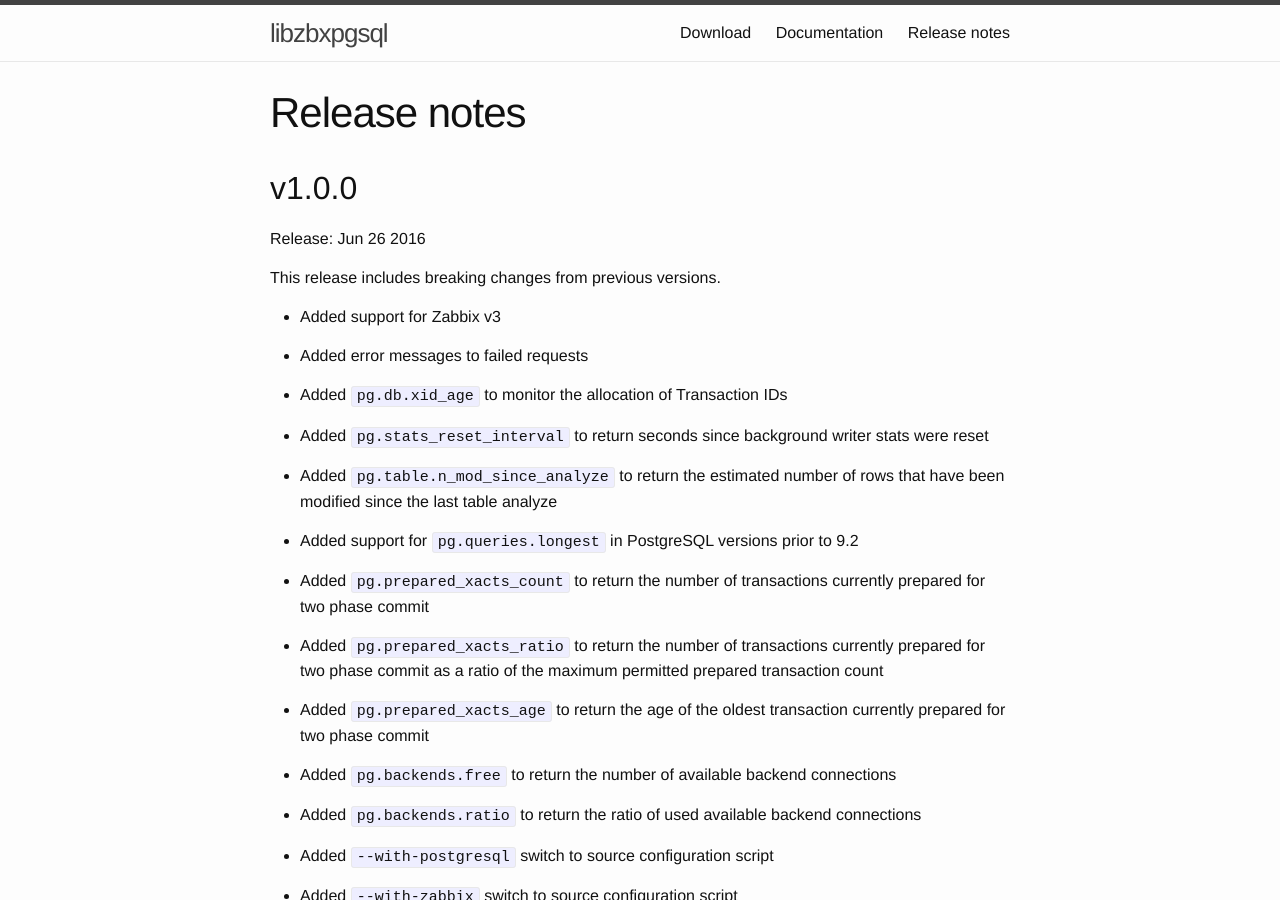
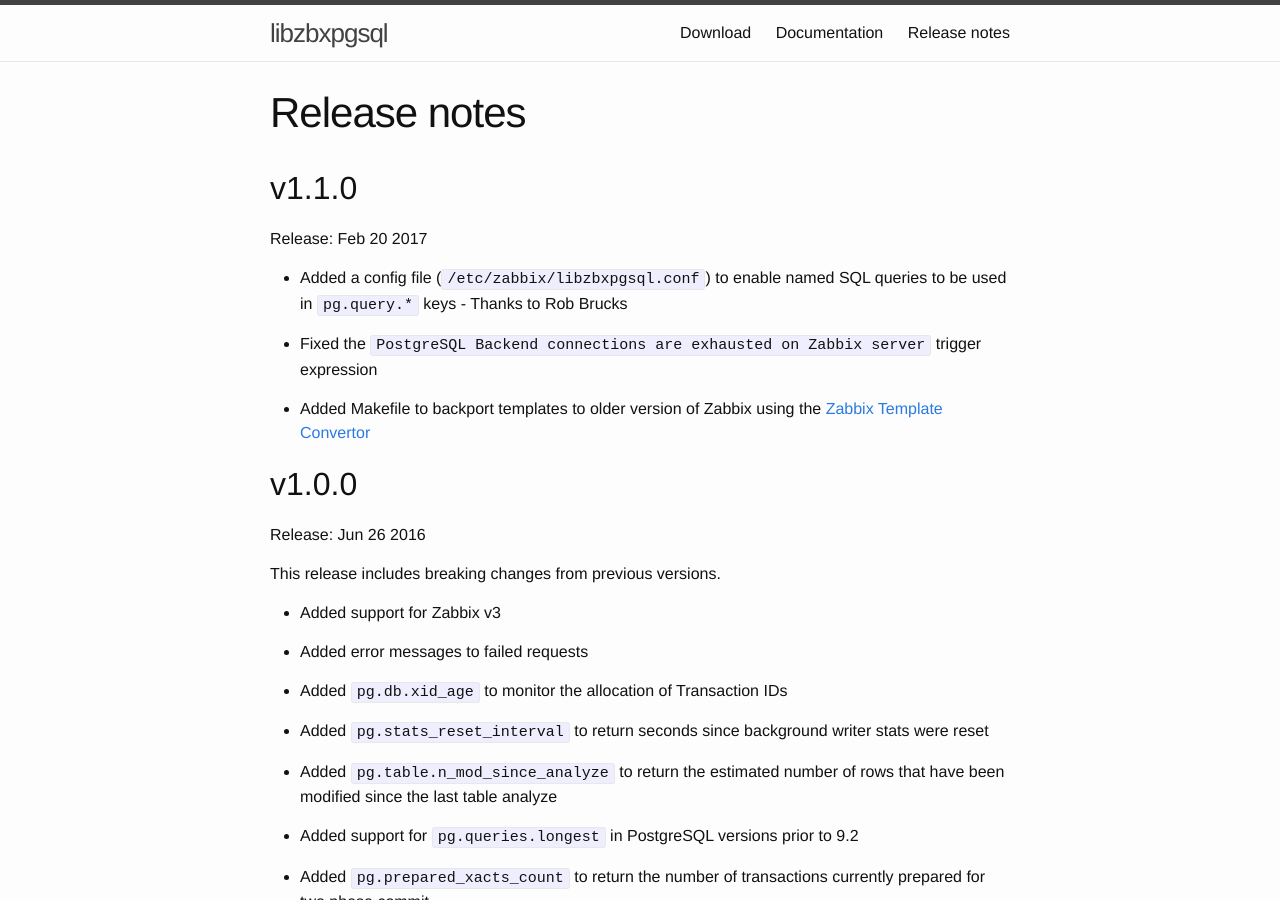
Before and after one commit to zabbix-tools/libzbxpgsql, a Jekyll site: the page built from _docs/release-notes.md, in a window 1280 px wide and 900 px high. Built offline with Jekyll 4.4.1, drawn with Linux system fonts in a browser that asks for light colours.

Commit message:
Updated docs for v1.1.0

```diff
--- a/_docs/release-notes.md
+++ b/_docs/release-notes.md
@@ -4,6 +4,18 @@ title: Release notes
 menu: Release notes
 permalink: /release-notes/
 ---
+
+## v1.1.0
+Release: Feb 20 2017
+
+- Added a config file (`/etc/zabbix/libzbxpgsql.conf`) to enable named SQL
+  queries to be used in `pg.query.*` keys - Thanks to Rob Brucks
+
+- Fixed the `PostgreSQL Backend connections are exhausted on Zabbix server`
+  trigger expression
+
+- Added Makefile to backport templates to older version of Zabbix using the
+  [Zabbix Template Convertor](https://github.com/cavaliercoder/zabbix-template-convertor)
 
 ## v1.0.0
 Release: Jun 26 2016
```
Also changed, not shown: _data/downloads.yaml (+17 -17 lines), _docs/template-installation.md (+3 -3 lines).
